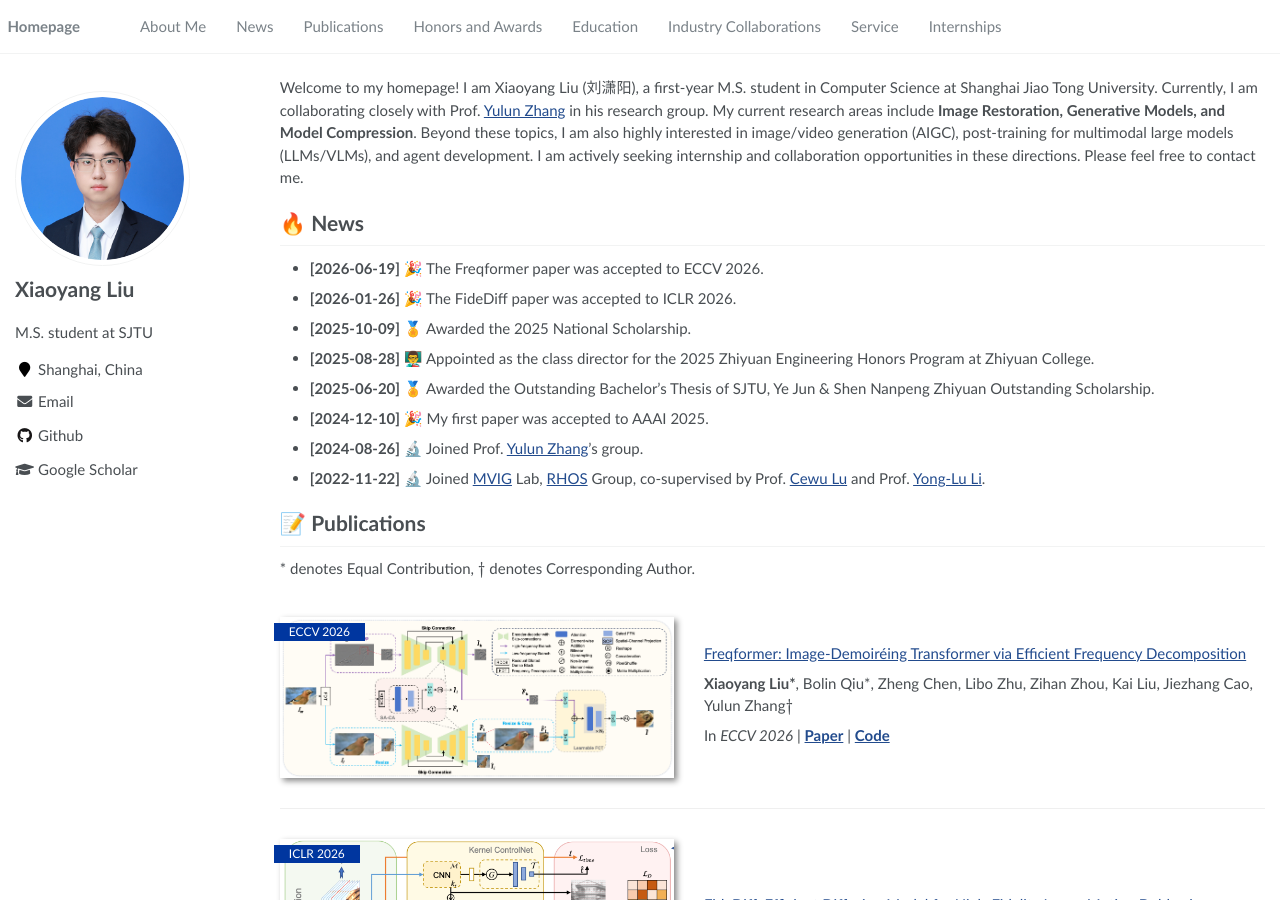
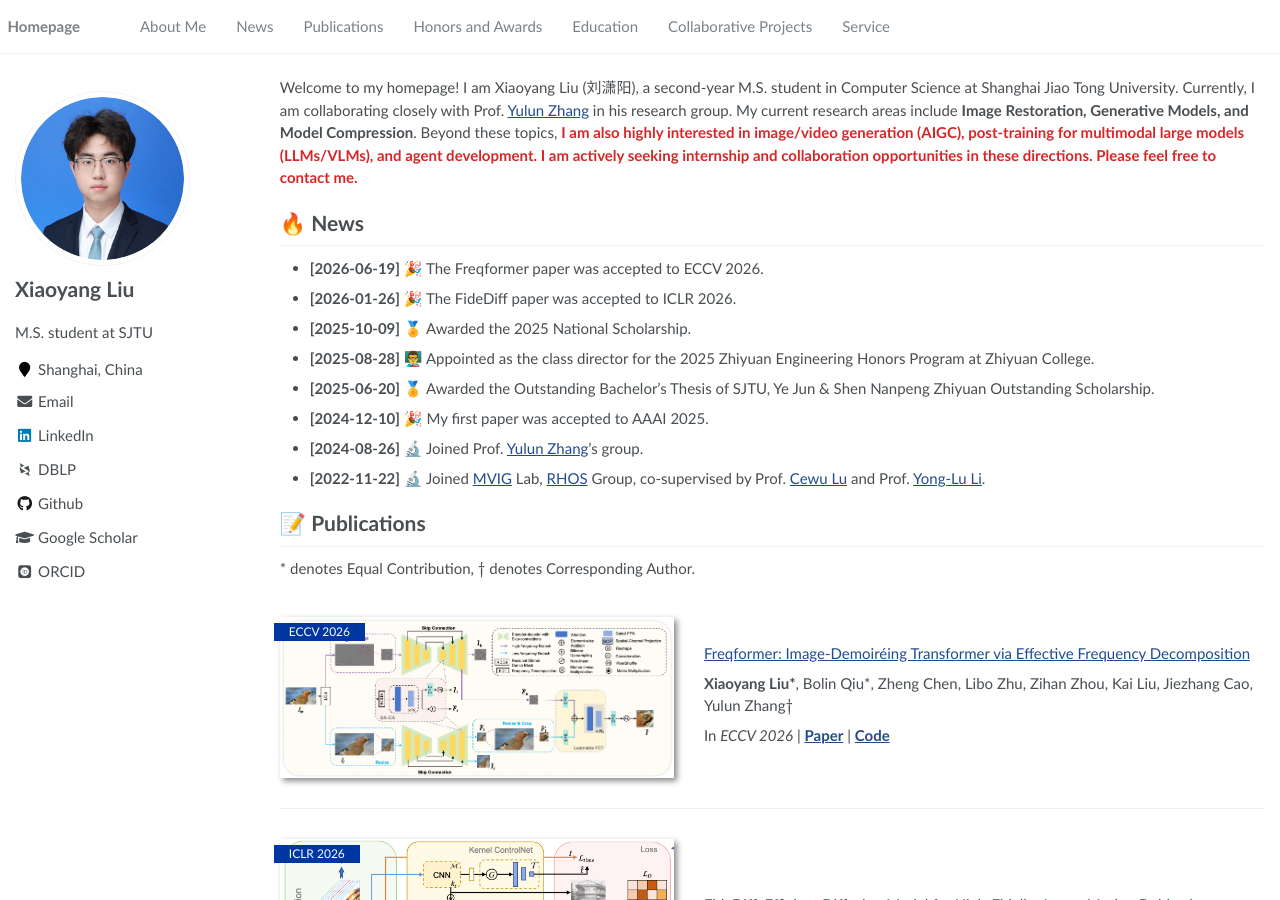
Before and after one commit to xyLiu339/xyliu339.github.io, a Jekyll site: the page built from _pages/about.md, in a window 1280 px wide and 900 px high. Built offline with Jekyll 4.4.1, drawn with Linux system fonts in a browser that asks for light colours; some web fonts are replaced; formulas are drawn with MathJax 3; some of the changed text lies outside the part shown.

Commit message:
20260820

```diff
--- a/Gemfile
+++ b/Gemfile
@@ -10,6 +10,7 @@ source "https://rubygems.org"
 # Happy Jekylling!
 
 gem "github-pages", group: :jekyll_plugins
+gem "webrick", "~> 1.8"
 
 # If you want to use Jekyll native, uncomment the line below.
 # To upgrade, run `bundle update`.
--- a/_config.yml
+++ b/_config.yml
@@ -44,9 +44,9 @@ author:
   instagram        :
   impactstory      : # e.g., "https://profiles.impactstory.org/u/xxxx-xxxx-xxxx-xxxx"
   lastfm           :
-  linkedin         : # e.g., "linkedin username"
-  dblp             : # e.g., "https://dblp.org/pid/xx/xxxx.html"
-  orcid            : # e.g., "https://orcid.org/xxxx"
+  linkedin         : xiaoyang-liu-90200b422 # e.g., "linkedin username"
+  dblp             : https://dblp.org/pid/98/3794-14.html # e.g., "https://dblp.org/pid/xx/xxxx.html"
+  orcid            : https://orcid.org/0009-0006-4020-8705 # e.g., "https://orcid.org/xxxx"
   pinterest        :
   soundcloud       :
   stackoverflow    : # http://stackoverflow.com/users/123456/username
--- a/_pages/about.md
+++ b/_pages/about.md
@@ -17,9 +17,9 @@ redirect_from:
 
 <span class='anchor' id='about-me'></span>
 
-Welcome to my homepage! I am Xiaoyang Liu (刘潇阳), a first-year M.S. student in Computer Science at Shanghai Jiao Tong University. <!-- Previously, I was working closely with Prof. [Yong-Lu Li](https://dirtyharrylyl.github.io/) and Dr. [Xinpeng Liu](https://foruck.github.io/) at [MVIG](https://www.mvig.org/) Lab, [RHOS](https://mvig-rhos.com/) Group, co-supervised by Prof. [Cewu Lu](https://www.mvig.org/) and Prof. Yong-Lu Li. My research interests primarily focused on **Human Action Understanding, Human Object Interaction and Embodied AI**. -->
+Welcome to my homepage! I am Xiaoyang Liu (刘潇阳), a second-year M.S. student in Computer Science at Shanghai Jiao Tong University. <!-- Previously, I was working closely with Prof. [Yong-Lu Li](https://dirtyharrylyl.github.io/) and Dr. [Xinpeng Liu](https://foruck.github.io/) at [MVIG](https://www.mvig.org/) Lab, [RHOS](https://mvig-rhos.com/) Group, co-supervised by Prof. [Cewu Lu](https://www.mvig.org/) and Prof. Yong-Lu Li. My research interests primarily focused on **Human Action Understanding, Human Object Interaction and Embodied AI**. -->
 Currently, I am collaborating closely with Prof. [Yulun Zhang](https://yulunzhang.com/) in his research group. My current research areas include **Image Restoration, Generative Models, and Model Compression**.
-Beyond these topics, I am also highly interested in image/video generation (AIGC), post-training for multimodal large models (LLMs/VLMs), and agent development. I am actively seeking internship and collaboration opportunities in these directions. Please feel free to contact me.
+Beyond these topics, <span style="color:#d62728; font-weight:700;">I am also highly interested in image/video generation (AIGC), post-training for multimodal large models (LLMs/VLMs), and agent development. I am actively seeking internship and collaboration opportunities in these directions. Please feel free to contact me.</span>
 
 # 🔥 News
 - **[2026-06-19]** 🎉 The Freqformer paper was accepted to ECCV 2026.
@@ -37,7 +37,7 @@ Beyond these topics, I am also highly interested in image/video generation (AIGC
 <div class='paper-box'><div class='paper-box-image'><div><div class="badge">ECCV 2026</div><img src='images/Freqformer.png' alt="sym" width="100%"></div></div>
 <div class='paper-box-text' markdown="1">
 
-[Freqformer: Image-Demoiréing Transformer via Efficient Frequency Decomposition](https://arxiv.org/abs/2505.19120)
+[Freqformer: Image-Demoiréing Transformer via Effective Frequency Decomposition](https://arxiv.org/abs/2505.19120)
 
 **Xiaoyang Liu\***, Bolin Qiu\*, Zheng Chen, Libo Zhu, Zihan Zhou, Kai Liu, Jiezhang Cao, Yulun Zhang$\dagger$
 
@@ -109,8 +109,16 @@ In *AAAI 2025* | [**Paper**](https://arxiv.org/abs/2412.19542) | [**Code**](http
   - Ranked **11**/103, with A+ in 21 courses and A in 30 courses out of 67 courses.
   - Zhiyuan Honors Degree is an elite program for top 5% talented students.
 
-# 💼 Industry Collaborations
+# 💼 Collaborative Projects
 <div class="industry-list">
+  <div class="industry-item">
+    <div class="industry-logo"><img src="images/China_Emblem_PLA.png" alt="PLA logo"></div>
+    <div class="industry-text">
+      <strong>Confidential Project</strong>.<br>
+      <strong>Project Lead and Key Technical Contributor</strong>.
+    </div>
+  </div>
+
   <div class="industry-item">
     <div class="industry-logo"><img src="images/Huawei_Standard_logo.svg.png" alt="Huawei logo"></div>
     <div class="industry-text">
@@ -166,5 +174,5 @@ In *AAAI 2025* | [**Paper**](https://arxiv.org/abs/2412.19542) | [**Code**](http
 - *2021.06*, Lorem ipsum dolor sit amet, consectetur adipiscing elit. Vivamus ornare aliquet ipsum, ac tempus justo dapibus sit amet.
 - *2021.03*, Lorem ipsum dolor sit amet, consectetur adipiscing elit. Vivamus ornare aliquet ipsum, ac tempus justo dapibus sit amet.  \| [\[video\]](https://github.com/) -->
 
-# 💻 Internships
-- Looking forward to my first intership...
+<!-- # 💻 Internships
+- Looking forward to my first intership... -->
```
Also changed, not shown: _data/navigation.yml (+4 -4 lines), Gemfile.lock, images/China_Emblem_PLA.png (added), 7 other files.
